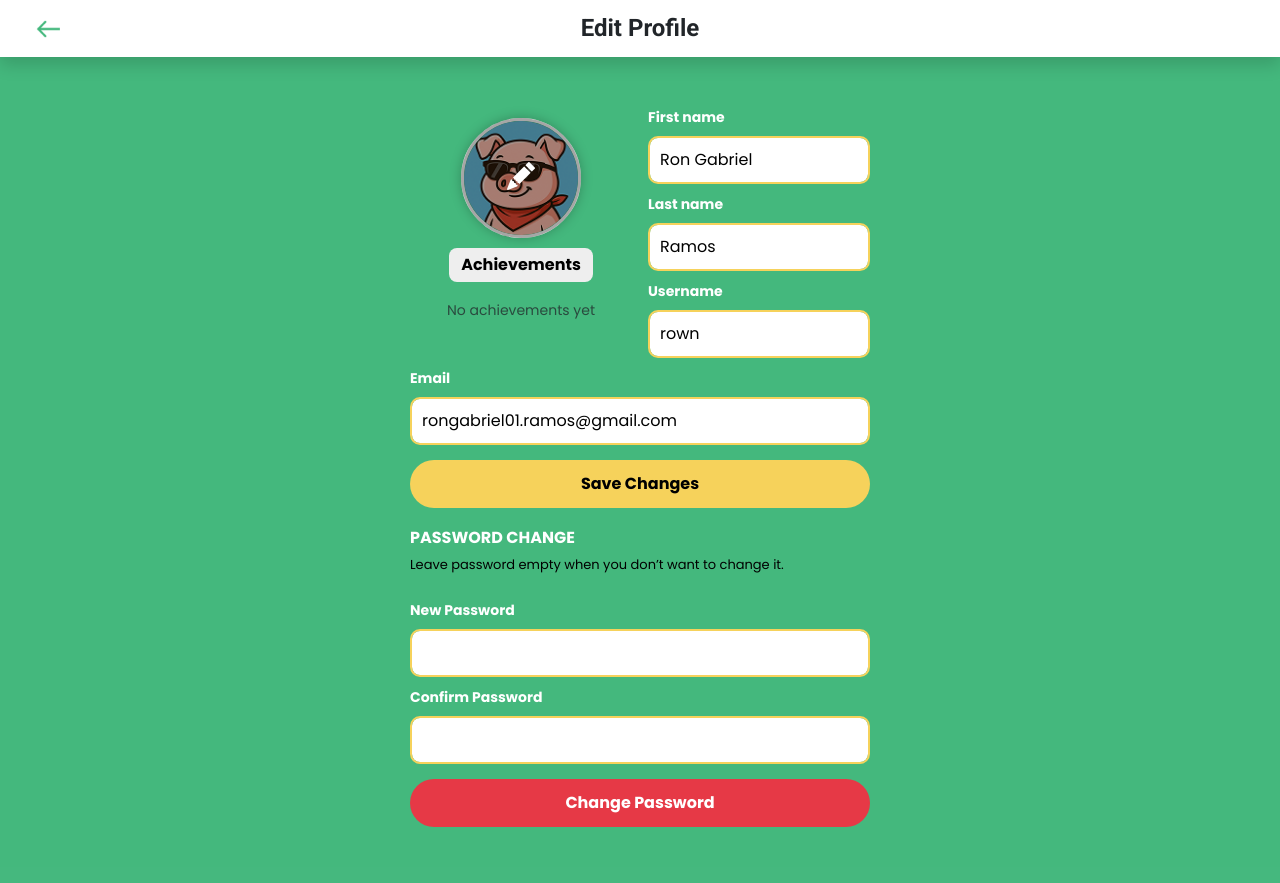
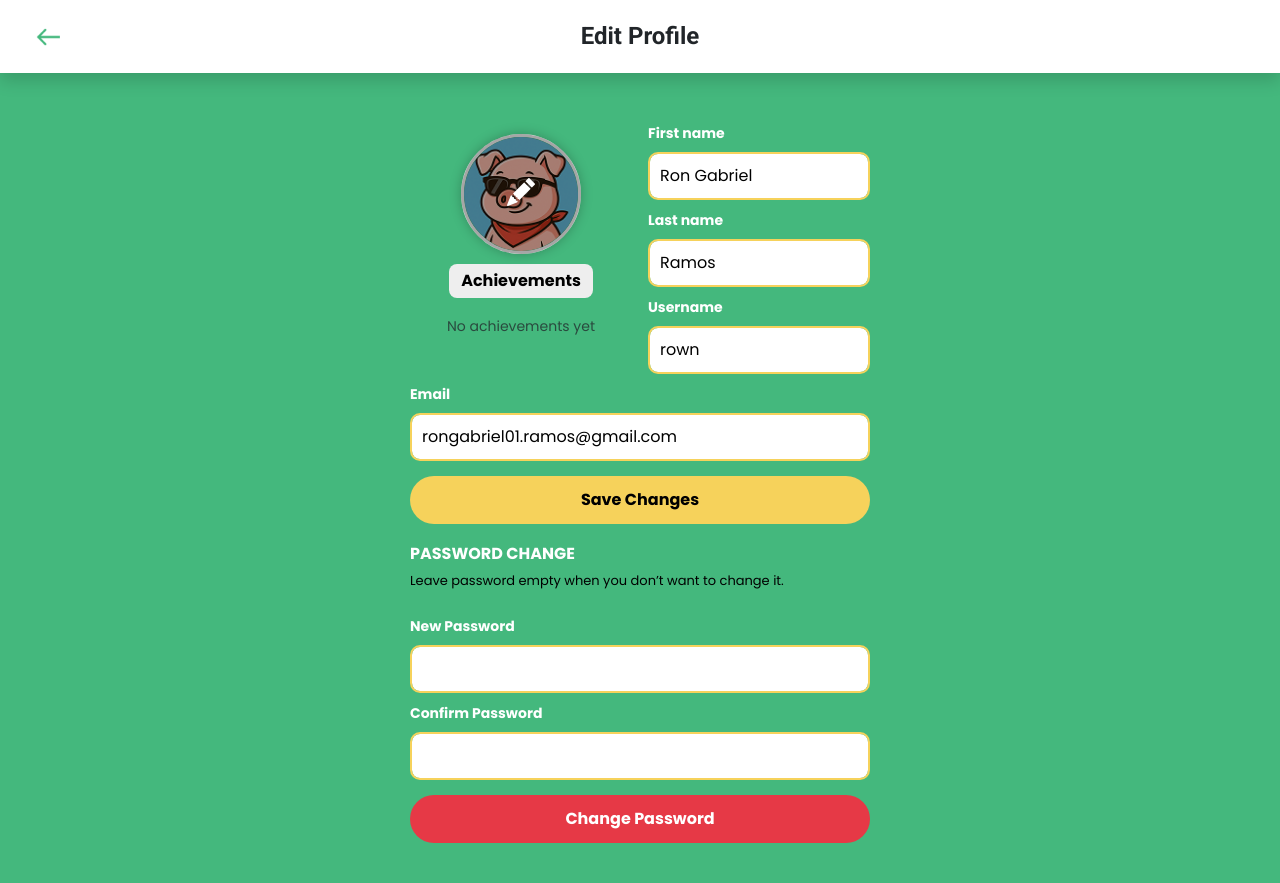
Before and after one commit to Group-5-CtrlSave/CtrlSave, a PHP site: page /pages/profile/editProfile.php in a window 1280 px wide. Before the commit the page ends 827 px from the top, so only its background shows below. Run offline with PHP 8.4, Linux system fonts and the light colour scheme; a user stored in the database is signed in; data comes from the database, SQL or seed files in the repository.

Commit message:
fixing date query and navbar

```diff
--- a/pages/profile/editProfile.php
+++ b/pages/profile/editProfile.php
@@ -46,11 +46,11 @@ if (mysqli_num_rows($checkTypeResult) == 0) {
 }
 
 
-$checkClaimedDateQuery = "SHOW COLUMNS FROM tbl_userachievements LIKE 'claimedDate'";
-$checkClaimedDateResult = mysqli_query($conn, $checkClaimedDateQuery);
-if (mysqli_num_rows($checkClaimedDateResult) == 0) {
-  $addClaimedDateQuery = "ALTER TABLE tbl_userachievements ADD COLUMN claimedDate DATETIME DEFAULT CURRENT_TIMESTAMP";
-  mysqli_query($conn, $addClaimedDateQuery);
+$checkdateQuery = "SHOW COLUMNS FROM tbl_userachievements LIKE 'date'";
+$checkdateResult = mysqli_query($conn, $checkdateQuery);
+if (mysqli_num_rows($checkdateResult) == 0) {
+  $adddateQuery = "ALTER TABLE tbl_userachievements ADD COLUMN date DATETIME DEFAULT CURRENT_TIMESTAMP";
+  mysqli_query($conn, $adddateQuery);
 }
 
 if ($_SERVER['REQUEST_METHOD'] == 'POST' && !isset($_POST['updateBadges'])) {
@@ -127,13 +127,13 @@ $user = mysqli_fetch_assoc($userResult) ?? [
   'displayedBadges' => ''
 ];
 
-// Fetch claimed achievements sorted by claimedDate ASC
+// Fetch claimed achievements sorted by date ASC
 $achievementsQuery = "
-  SELECT a.achievementID, a.achievementName, a.icon, a.type, ua.claimedDate
-  FROM tbl_userAchievements ua
+  SELECT a.achievementID, a.achievementName, a.icon, a.type, ua.date
+  FROM tbl_userachievements ua
   JOIN tbl_achievements a ON ua.achievementID = a.achievementID
   WHERE ua.userID = '$userID' AND ua.isClaimed = 1
-  ORDER BY ua.claimedDate ASC
+  ORDER BY ua.date ASC
 ";
 $achievementsResult = mysqli_query($conn, $achievementsQuery);
 $achievements = [];
@@ -158,7 +158,7 @@ if (is_null($user['displayedBadges']) && !empty($achievements)) {
   foreach ($selected as $icon) {
     foreach ($achievements as $ach) {
       if ($ach['icon'] === $icon) {
-        $selectedDates[$icon] = $ach['claimedDate'];
+        $selectedDates[$icon] = $ach['date'];
         break;
       }
     }
@@ -178,7 +178,7 @@ $displayedBadgesArray = array_filter($displayedBadgesArray);
 if (!empty($displayedBadgesArray)) {
   $iconToDate = [];
   foreach ($achievements as $row) {
-    $iconToDate[$row['icon']] = $row['claimedDate'];
+    $iconToDate[$row['icon']] = $row['date'];
   }
   usort($displayedBadgesArray, function($a, $b) use ($iconToDate) {
     $dateA = $iconToDate[trim($a)] ?? '';
@@ -207,7 +207,7 @@ if (!empty($displayedBadgesArray)) {
 <body>
 
 <!-- Navigation Bar -->
-<nav class="bg-white px-4 py-3 d-flex justify-content-center align-items-center shadow sticky-top">
+<nav class="bg-white px-4 py-4 d-flex justify-content-center align-items-center shadow sticky-top">
   <div class="container-fluid position-relative">
     <div class="d-flex align-items-start justify-content-start">
       <a href="profile.php">
@@ -368,7 +368,7 @@ if (!empty($displayedBadgesArray)) {
             <?php foreach ($achievements as $achievement): ?>
               <?php if ($achievement['type'] === 'title'): ?>
                 <div class="col text-center">
-                  <div class="icon-option border p-2 bg-white mx-auto" style="width: 80px; height: 80px;" data-icon="<?php echo htmlspecialchars($achievement['icon']); ?>" data-type="<?php echo htmlspecialchars($achievement['type']); ?>" data-claimed-date="<?php echo htmlspecialchars($achievement['claimedDate']); ?>" onclick="selectBadge(event, '<?php echo htmlspecialchars($achievement['icon']); ?>')">
+                  <div class="icon-option border p-2 bg-white mx-auto" style="width: 80px; height: 80px;" data-icon="<?php echo htmlspecialchars($achievement['icon']); ?>" data-type="<?php echo htmlspecialchars($achievement['type']); ?>" data-claimed-date="<?php echo htmlspecialchars($achievement['date']); ?>" onclick="selectBadge(event, '<?php echo htmlspecialchars($achievement['icon']); ?>')">
                     <img src="../../assets/img/challenge/<?php echo htmlspecialchars($achievement['icon']); ?>" style="width: 100%; height: 100%; object-fit: contain;">
                   </div>
                   <p class="mt-1 small"><?php echo htmlspecialchars($achievement['achievementName']); ?></p>
@@ -382,7 +382,7 @@ if (!empty($displayedBadgesArray)) {
             <?php foreach ($achievements as $achievement): ?>
               <?php if ($achievement['type'] === 'badge'): ?>
                 <div class="col text-center">
-                  <div class="icon-option border p-2 bg-white mx-auto" style="width: 80px; height: 80px;" data-icon="<?php echo htmlspecialchars($achievement['icon']); ?>" data-type="<?php echo htmlspecialchars($achievement['type']); ?>" data-claimed-date="<?php echo htmlspecialchars($achievement['claimedDate']); ?>" onclick="selectBadge(event, '<?php echo htmlspecialchars($achievement['icon']); ?>')">
+                  <div class="icon-option border p-2 bg-white mx-auto" style="width: 80px; height: 80px;" data-icon="<?php echo htmlspecialchars($achievement['icon']); ?>" data-type="<?php echo htmlspecialchars($achievement['type']); ?>" data-claimed-date="<?php echo htmlspecialchars($achievement['date']); ?>" onclick="selectBadge(event, '<?php echo htmlspecialchars($achievement['icon']); ?>')">
                     <img src="../../assets/img/challenge/<?php echo htmlspecialchars($achievement['icon']); ?>" style="width: 100%; height: 100%; object-fit: contain;">
                   </div>
                   <p class="mt-1 small"><?php echo htmlspecialchars($achievement['achievementName']); ?></p>
@@ -431,10 +431,10 @@ if (!empty($displayedBadgesArray)) {
       ?>
     };
 
-    let achievementClaimedDates = {
+    let achievementdates = {
       <?php
       foreach ($achievements as $ach) {
-        echo "'" . htmlspecialchars($ach['icon']) . "': '" . htmlspecialchars($ach['claimedDate']) . "',";
+        echo "'" . htmlspecialchars($ach['icon']) . "': '" . htmlspecialchars($ach['date']) . "',";
       }
       ?>
     };
@@ -522,7 +522,7 @@ if (!empty($displayedBadgesArray)) {
       const badgePreviewContainer = document.getElementById('badgePreviewContainer');
       const selectedBadgesInput = document.getElementById('selectedBadgesInput');
       badgePreviewContainer.innerHTML = '';
-      selectedBadges.sort((a, b) => new Date(achievementClaimedDates[a]) - new Date(achievementClaimedDates[b]));
+      selectedBadges.sort((a, b) => new Date(achievementdates[a]) - new Date(achievementdates[b]));
       if (selectedBadges.length > 0) {
         selectedBadges.forEach(icon => {
           const img = document.createElement('img');
```
